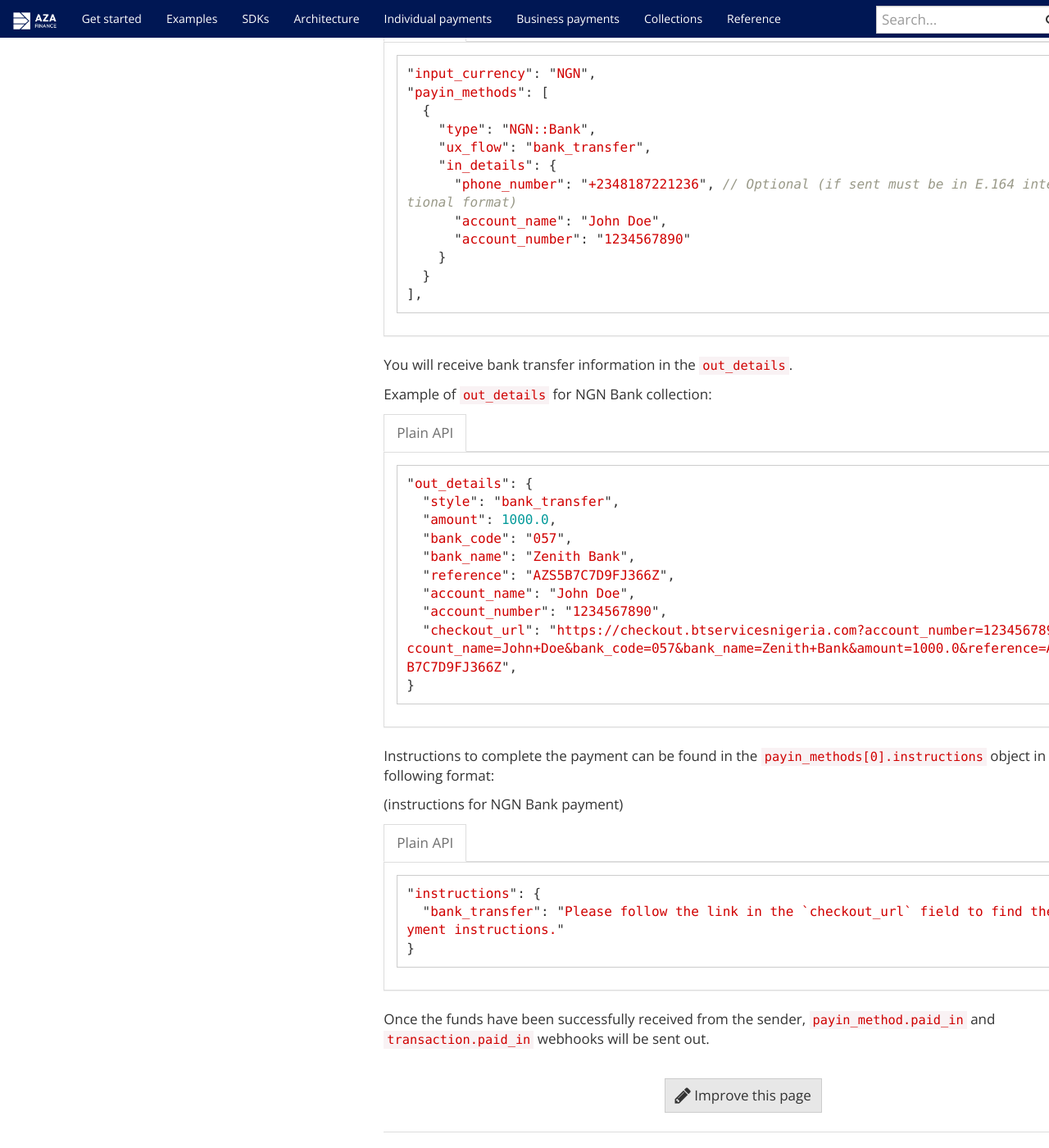
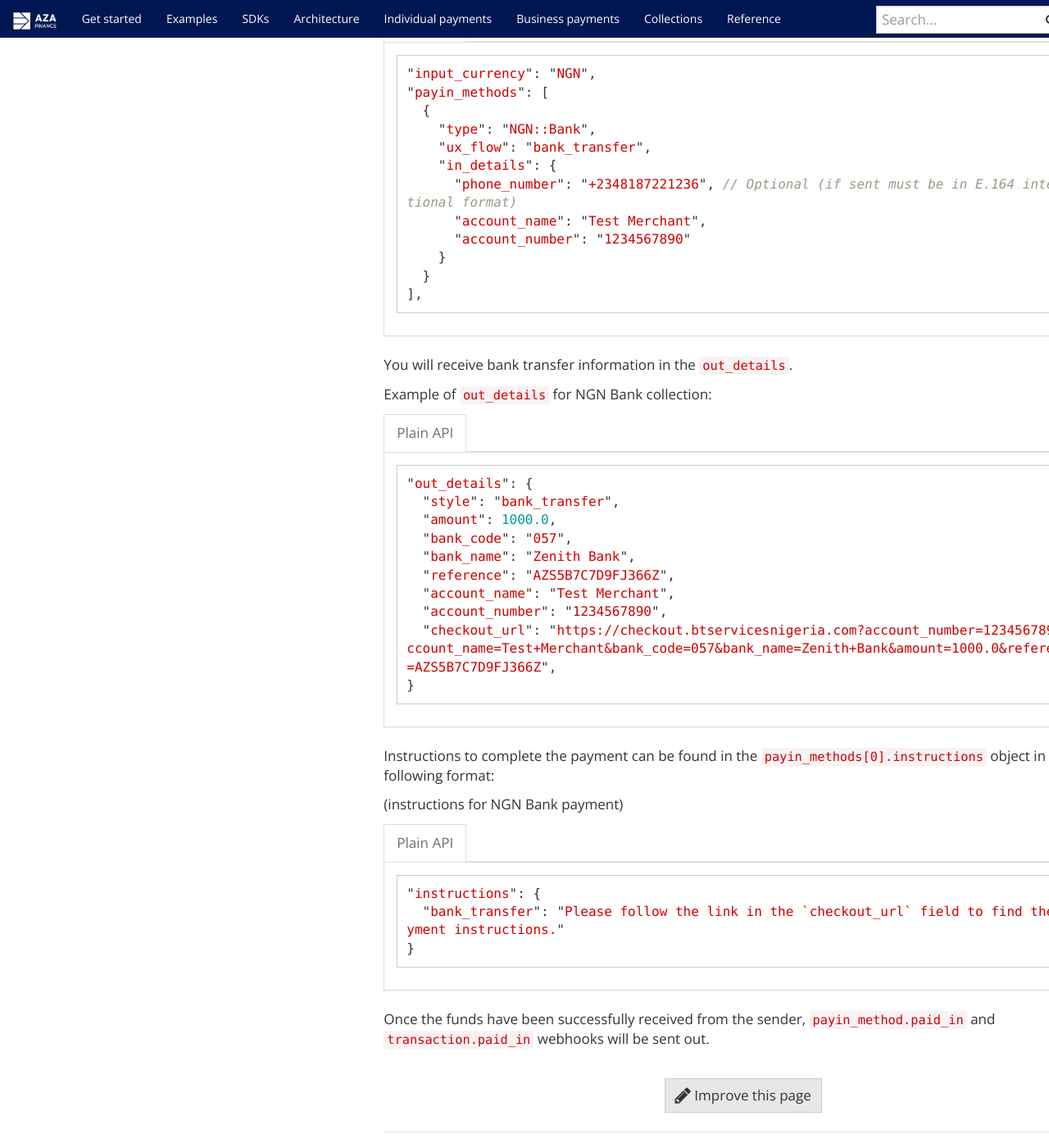
Before and after one commit to transferzero/api-documentation, a Jekyll site: the page built from _docs/collection-details.md, in a window 1280 px wide and 1400 px high, scrolled down 3267 px. Shown: the whole window at 82% size. Built offline with Jekyll 4.4.1, drawn with Linux system fonts in a browser that asks for light colours; nearby versions of some CDN libraries; comment, search, counter and statistics services are not loaded.

Commit message:
BTA-15646 Update person naming to merchant

````diff
--- a/_docs/collection-details.md
+++ b/_docs/collection-details.md
@@ -234,7 +234,7 @@ To initiate an NGN bank collection, please use the following details (the detail
     "ux_flow": "bank_transfer",
     "in_details": {
       "phone_number": "+2348187221236", // Optional (if sent must be in E.164 international format)
-      "account_name": "John Doe",
+      "account_name": "Test Merchant",
       "account_number": "1234567890"
     }
   }
@@ -258,9 +258,9 @@ Example of `out_details` for NGN Bank collection:
   "bank_code": "057",
   "bank_name": "Zenith Bank",
   "reference": "AZS5B7C7D9FJ366Z",
-  "account_name": "John Doe",
+  "account_name": "Test Merchant",
   "account_number": "1234567890",
-  "checkout_url": "https://checkout.btservicesnigeria.com?account_number=1234567890&account_name=John+Doe&bank_code=057&bank_name=Zenith+Bank&amount=1000.0&reference=AZS5B7C7D9FJ366Z",
+  "checkout_url": "https://checkout.btservicesnigeria.com?account_number=1234567890&account_name=Test+Merchant&bank_code=057&bank_name=Zenith+Bank&amount=1000.0&reference=AZS5B7C7D9FJ366Z",
 }
 ```
 
````
